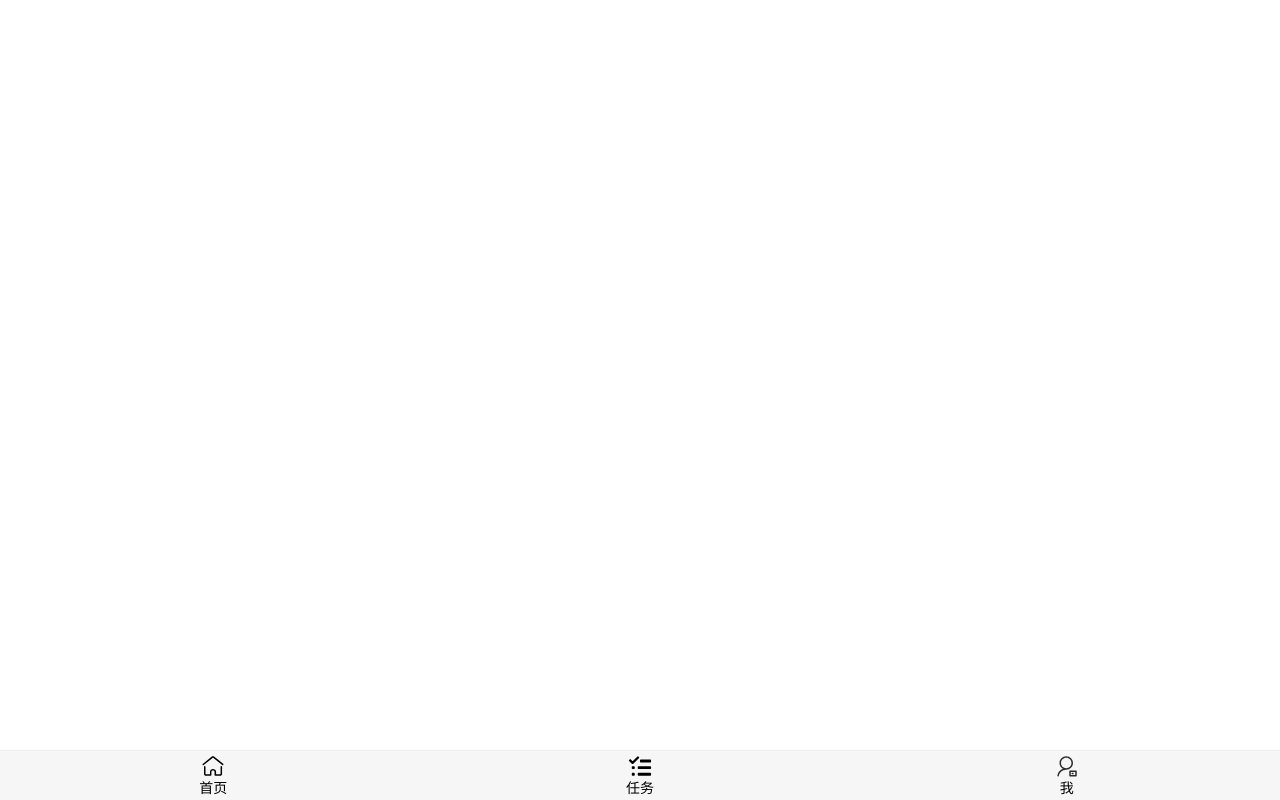
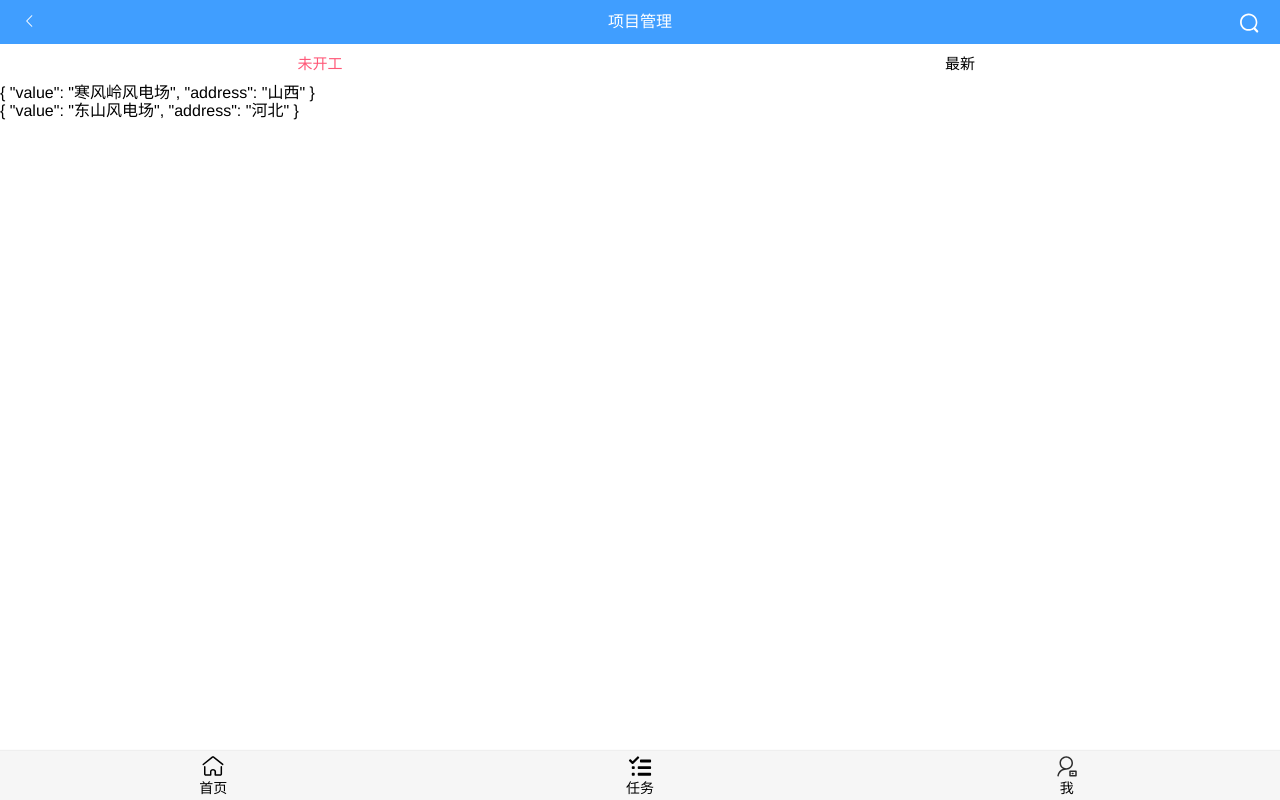
Before and after one commit to zhouf00/test_vue_obj, a Vue app: page /pm in a window 1280 px wide. Built offline with nearby package versions, Linux system fonts and the light colour scheme.

Commit message:
工程首页

```diff
--- /dev/null
+++ b/src/components/common/navbar/NavBar.vue
@@ -0,0 +1,29 @@
+<!-- 顶部导航条 -->
+<template>
+  <div class="nav-bar">
+    <div class="left"><slot name="left"></slot></div>
+    <div class="center"><slot name="center"></slot></div>
+    <div class="right"><slot name="right"></slot></div>
+  </div>
+</template>
+
+<script>
+  export default {
+    name: 'NavBar',
+  }
+</script>
+<style scoped>
+  .nav-bar {
+    display: flex;
+    height: 44px;
+    line-height: 44px;
+    text-align: center;
+    box-shadow: 0 1px 1px rgba(100, 100, 100, .1);
+  }
+  .left, .right {
+    width: 60px;
+  }
+  .center {
+    flex:1;
+  }
+</style>
--- a/src/components/content/maintabbar/MainTabBar.vue
+++ b/src/components/content/maintabbar/MainTabBar.vue
@@ -37,6 +37,6 @@
   }
 </script>
 
-<style>
+<style >
 
 </style>
--- /dev/null
+++ b/src/components/content/tabcontrol/TabControl.vue
@@ -0,0 +1,61 @@
+<!-- 筛选导航条 -->
+<template>
+  <div class="tab-control">
+    <div v-for="(item, index) in titles"
+         class="tab-control-item"
+         :class="{active:index === currentIndex}"
+         @click="itemClick(index)">
+      <span>{{item}}</span>
+    </div>
+
+  </div>
+</template>
+
+<script>
+  export default {
+    name: 'TabControl',
+    props: {
+      titles: {
+        type: Array,
+        default() {
+          return []
+        }
+      }
+    },
+    data() {
+      return {
+        currentIndex: 0
+      }
+    },
+    methods: {
+      itemClick(index) {
+        this.currentIndex = index;
+        // 向父组件传数据
+        this.$emit('tabClick', index)
+      }
+    }
+  }
+</script>
+
+<style scoped>
+  .tab-control {
+    display: flex;
+    text-align: center;
+    font-size: 15px;
+    height: 40px;
+    line-height: 40px;
+    background-color: #fff;
+  }
+  .tab-control-item {
+    flex:1;
+  }
+  .tab-control-item span{
+    padding: 5px;
+  }
+  .active {
+    color: var(--color-high-text);
+  }
+  /* .active span {
+    border-bottom: 3px solid var(--color-tint);
+  } */
+</style>
--- a/src/views/home/homefunc/HomeFunc.vue
+++ b/src/views/home/homefunc/HomeFunc.vue
@@ -1,7 +1,9 @@
 <!-- 首页功能 -->
 <template>
   <div class="homefunc">
-    <div v-for="item in funcs" class="func-item">
+    <div v-for="(item,index) in funcs"
+         class="func-item"
+         @click="itemClick(index)">
       <span>{{item}}</span>
     </div>
   </div>
@@ -16,6 +18,17 @@
         default() {
           return []
         }
+      }
+    },
+    methods: {
+      itemClick(index) {
+        let url = ''
+        console.log(index);
+        switch (index) {
+          case 0:
+            url = '/PM'
+        }
+        this.$router.push(url)
       }
     }
   }
--- /dev/null
+++ b/src/views/pm/PM.vue
@@ -0,0 +1,123 @@
+<!-- 项目管理 -->
+<template>
+  <div id="pm" class="wrapper">
+    <!-- 默认导航条 -->
+    <nav-bar class="pm-nav" v-show="isShow">
+      <div slot="left" @click="backHome">
+        <!-- <img src="~assets/img/common/back.svg" alt=""> -->
+         <i class="el-icon-arrow-left yellow"></i>
+      </div>
+      <div slot="center">项目管理</div>
+      <div slot="right" @click="searchClick">
+        <img src="~assets/img/common/search.svg" alt="">
+      </div>
+    </nav-bar>
+    <!-- 搜索导航条 -->
+    <nav-bar v-show="!isShow">
+      <div slot="left"  @click="searchClick">
+        <i class="el-icon-arrow-left yellow"></i>
+      </div>
+      <div slot="center">
+        <el-autocomplete poper-class="my-autocomplete"
+                         v-model="state"
+                         :fetch-suggestions="querySearch"
+                         placeholder="请输入内容"
+                         @select="handleSelect">
+          <i class="el-icon-search" slot="prefix"></i>
+        </el-autocomplete>
+        </div>
+      <div slot="right" @click="queryClick">搜索</div>
+    </nav-bar>
+    <!-- 筛选导航条 -->
+    <tab-control :titles="['未开工', '最新']"/>
+    <div v-for="item in allData" v-show="!temp.value">
+      <span>{{item}}</span>
+    </div>
+    <div v-show="temp.value">
+      <span>{{temp}}</span>
+    </div>
+  </div>
+</template>
+
+<script>
+  import NavBar from 'components/common/navbar/NavBar'
+  import TabControl from 'components/content/tabcontrol/TabControl'
+
+  export default {
+    name: 'PM',
+    components:{
+      NavBar,
+      TabControl
+    },
+    data() {
+      return {
+        allData:[],
+        isShow: true,
+        state: '',
+        restaurants: [],
+        timeout: null,
+        temp: {}
+      }
+    },
+    created () {
+      this.allData = this.loadPMdata()
+    },
+    mounted() {
+      this.restaurants = this.loadPMdata()
+    },
+    methods:{
+      loadPMdata(){
+        return [
+          {'value': '寒风岭风电场','address': '山西'},
+          {'value': '东山风电场','address': '河北'},
+        ]
+      },
+      backHome() {
+        this.$router.push('/home')
+      },
+      searchClick(){
+        console.log('search');
+        if (this.isShow) {
+          this.isShow = false
+        } else {
+          this.isShow = true
+        }
+      },
+      queryClick(){
+        this.allData.push('蒙东风电场')
+      },
+      querySearch(queryString, cb) {
+        var restaurants = this.restaurants;
+        var results = queryString ? restaurants.filter(this.createStateFilter(queryString)) :restaurants;
+
+        clearTimeout(this.timeout);
+        this.timeout = setTimeout(() => {
+          cb(results);
+        }, 3000*Math.random())
+      },
+      createStateFilter(queryString) {
+        return (state) => {
+          return (state.value.toLowerCase().indexOf(queryString.toLowerCase()) === 0)
+        };
+      },
+      handleSelect(item) {
+        console.log(item);
+        this.temp = item
+      }
+    }
+  }
+</script>
+<style scoped>
+  .pm-nav {
+    background-color: #409EFF;
+    color: #fff
+  }
+  .pm-nav img {
+    width: 20px;
+    height: 20px;
+    margin-top: 5px;
+    vertical-align: middle;
+    margin-bottom: 5px;
+
+  }
+</style>
--- a/src/views/profile/Profile.vue
+++ b/src/views/profile/Profile.vue
@@ -11,20 +11,17 @@
     name: 'ProFile',
     data() {
       return {
-        drawer: flase,
-        direction: 'rtl',
-        radio1:'北京',
-        radio: 3
+
       }
     },
     methods: {
-      handleClose(done) {
-        this.$confirm('确认关闭？')
-          .then(_ => {
-            done();
-          })
-          .catch(_ => {});
-      }
+      // handleClose(done) {
+      //   this.$confirm('确认关闭？')
+      //     .then(_ => {
+      //       done();
+      //     })
+      //     .catch(_ => {});
+      // }
     }
   }
 </script>
```
Also changed, not shown: src/router/index.js (+10 -1 lines), src/assets/img/common/back.svg (added), src/assets/img/common/search.svg (added), src/views/home/Home.vue (line endings or trailing spaces).
